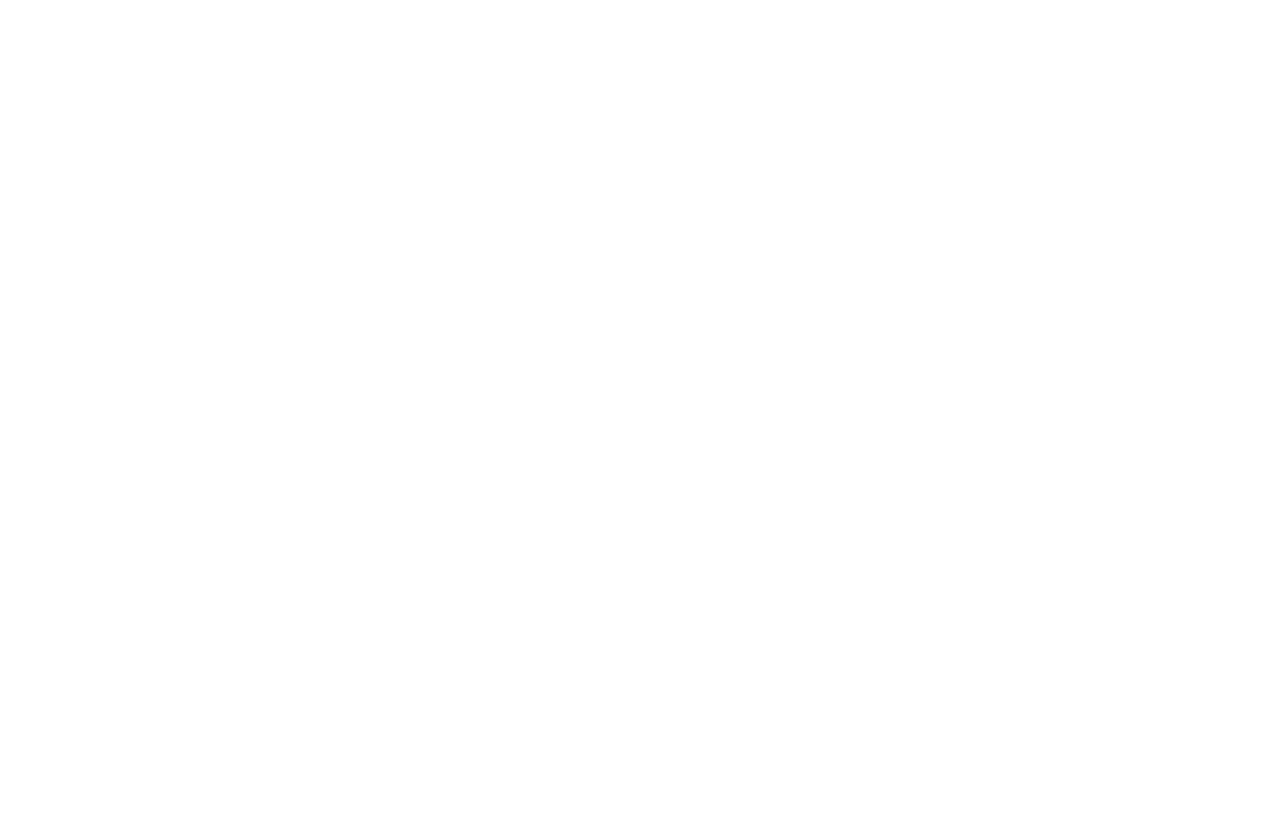
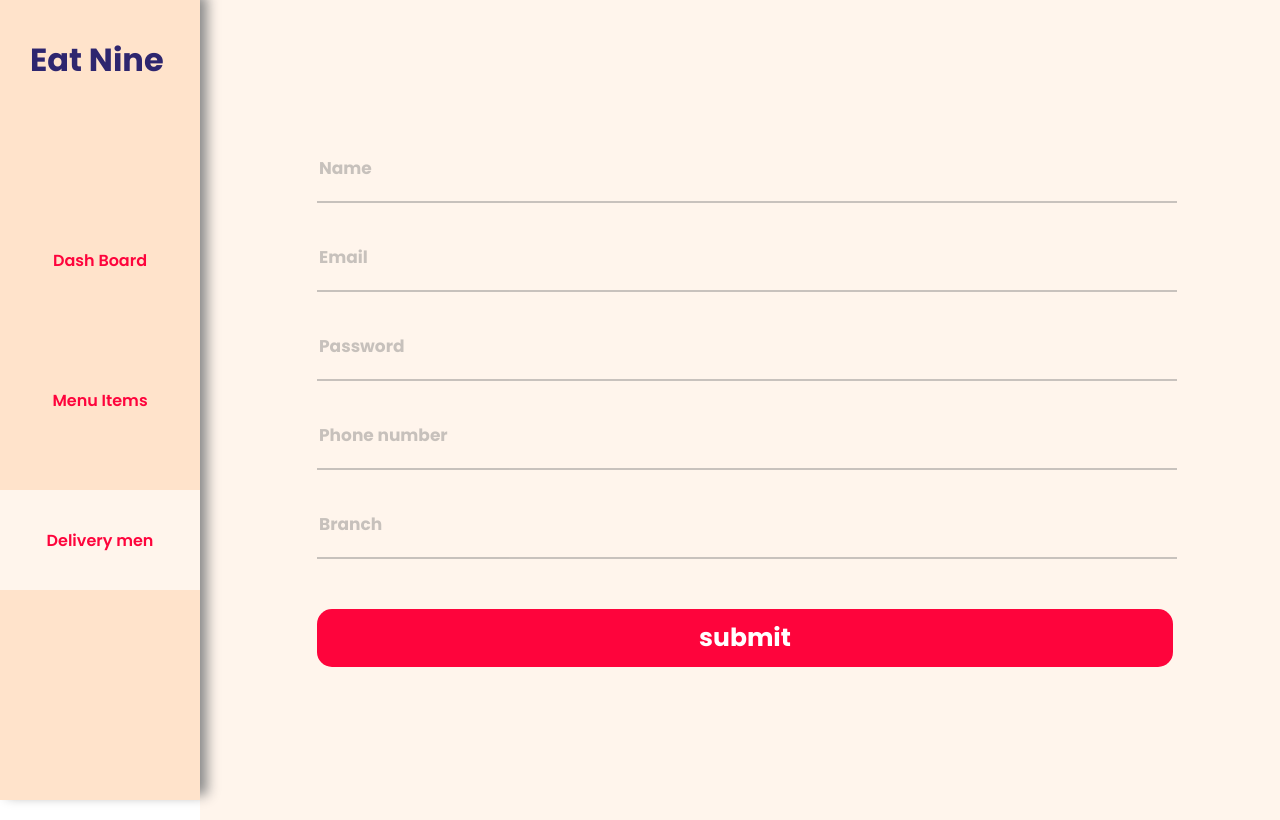
Before and after one commit to AbdullatifHabiba/Restaurant, a React (Create React App) app in the folder Frontend/restaurant/: page /admin/delivery-men/add-new-delivery in a window 1280 px wide. Before the commit this address had no page. Built offline with nearby package versions, Linux system fonts and the light colour scheme.

Commit message:
RES-47 added delivery men page and adding new delivery man page for admin.

```diff
--- a/Frontend/restaurant/src/AdminPage/AddItem.js
+++ b/Frontend/restaurant/src/AdminPage/AddItem.js
@@ -4,11 +4,18 @@
 function AddItem() {
   let nav = useNavigate();
   const location = useLocation();
-  let [data, setdata] = React.useState({ name: "", describe: "", price: "", available: "" });
+  let [data, setdata] = React.useState({
+    name: "",
+    describe: "",
+    price: "",
+    available: "",
+  });
   let [error, setError] = React.useState(false);
   let [succ, setSucc] = React.useState(false);
   const [selectedFile, setSelectedFile] = React.useState(null);
-  let func = () => { console.log(selectedFile) }
+  let func = () => {
+    console.log(selectedFile);
+  };
   let handleSubmit = async (e) => {
     e.preventDefault();
     let form = new FormData();
@@ -25,20 +32,30 @@
     console.log(message);
     if (message.state === "success") {
       setSucc(true);
-    }
-    else {
+    } else {
       setError(true);
     }
-  }
+  };
   return (
     <div className="admin-container">
       <h1 className="Logo2">Eat Nine</h1>
       <div className="side-bar">
-        <div className="side-bar-link" onClick={() => nav("/admin", { state: location.state })}>Dash Board</div>
-        <div className="side-bar-link active" onClick={() => nav("/admin/menu-items", { state: location.state })}>
+        <div
+          className="side-bar-link"
+          onClick={() => nav("/admin", { state: location.state })}
+        >
+          Dash Board
+        </div>
+        <div
+          className="side-bar-link active"
+          onClick={() => nav("/admin/menu-items", { state: location.state })}
+        >
           Menu Items
         </div>
-        <div className="side-bar-link">
+        <div
+          className="side-bar-link"
+          onClick={() => nav("/admin/delivery-men", { state: location.state })}
+        >
           Delivery men
         </div>
       </div>
@@ -78,20 +95,46 @@
             name="file"
             onChange={(e) => setSelectedFile(e.target.files[0])}
           />
-          <input className="btn-submit" type="submit" value="submit" onClick={func} />
+          <input
+            className="btn-submit"
+            type="submit"
+            value="submit"
+            onClick={func}
+          />
         </form>
-        {succ && <div className='ErrorPOP Success'>
-          <div className='PopUP'>
-            <p className="green">Item added successfully</p>
-            <button className="back-green" onClick={() => { setSucc(() => { return false; }) }}>OK</button>
+        {succ && (
+          <div className="ErrorPOP Success">
+            <div className="PopUP">
+              <p className="green">Item added successfully</p>
+              <button
+                className="back-green"
+                onClick={() => {
+                  setSucc(() => {
+                    return false;
+                  });
+                }}
+              >
+                OK
+              </button>
+            </div>
           </div>
-        </div>}
-        {error && <div className='ErrorPOP'>
-          <div className='PopUP'>
-            <p>There was an error, the item wasn't added!!</p>
-            <button onClick={() => { setError(() => { return false; }) }}>OK</button>
+        )}
+        {error && (
+          <div className="ErrorPOP">
+            <div className="PopUP">
+              <p>There was an error, the item wasn't added!!</p>
+              <button
+                onClick={() => {
+                  setError(() => {
+                    return false;
+                  });
+                }}
+              >
+                OK
+              </button>
+            </div>
           </div>
-        </div>}
+        )}
       </div>
     </div>
   );
--- a/Frontend/restaurant/src/AdminPage/Admin.js
+++ b/Frontend/restaurant/src/AdminPage/Admin.js
@@ -10,7 +10,7 @@
       <div className="side-bar">
         <div className="side-bar-link active">Dash Board</div>
         <div className="side-bar-link" onClick={() => nav("./menu-items", { state: location.state })}>Menu Items</div>
-        <div className="side-bar-link" onClick={() => nav("./delivery", { state: location.state })}>Delivery men</div>
+        <div className="side-bar-link" onClick={() => nav("/admin/delivery-men", { state: location.state })}>Delivery men</div>
       </div>
       <div className="admin-main">
         <div className='CHeader'>
--- /dev/null
+++ b/Frontend/restaurant/src/AdminPage/AdminDelivery/AddDeliveryman.js
@@ -0,0 +1,137 @@
+import React from 'react'
+import "../admin.css";
+import bcrypt from "bcryptjs";
+import { environment } from "../../environment";
+import { useNavigate, useLocation } from "react-router-dom";
+function AddDeliveryman() {
+    let nav = useNavigate();
+    const location = useLocation();
+    let [data, setdata] = React.useState({
+      name: "",
+      email: "",
+      password: "",
+      phone: "",
+      branch:""
+    });
+    let [error, setError] = React.useState(false);
+    let [succ, setSucc] = React.useState(false);
+    let handleSubmit = async (e) => {
+      e.preventDefault();
+      let result = await fetch(`${environment.env}/add-delivery`, {
+        method: "POST",
+        body: JSON.stringify({...data,password:bcrypt.hashSync(data.password, "$2a$10$CwTycUXWue0Thq9StjUM0u")}),
+      });
+      let message = await result.json();
+      console.log(message);
+      if (message.state === "success") {
+        setSucc(true);
+      } else {
+        setError(true);
+      }
+    };
+    return (
+      <div className="admin-container">
+        <h1 className="Logo2">Eat Nine</h1>
+        <div className="side-bar">
+          <div
+            className="side-bar-link"
+            onClick={() => nav("/admin", { state: location.state })}
+          >
+            Dash Board
+          </div>
+          <div
+            className="side-bar-link"
+            onClick={() => nav("/admin/menu-items", { state: location.state })}
+          >
+            Menu Items
+          </div>
+          <div
+            className="side-bar-link active"
+            onClick={() => nav("/admin/delivery-men", { state: location.state })}
+          >
+            Delivery men
+          </div>
+        </div>
+        <div className="admin-items-main">
+          <form onSubmit={handleSubmit}>
+            <input
+              type="text"
+              name="name"
+              placeholder="Name"
+              value={data.name}
+              onChange={(e) => setdata({ ...data, name: e.target.value })}
+            />
+            <input
+              type="text"
+              name="email"
+              placeholder="Email"
+              value={data.email}
+              onChange={(e) => setdata({ ...data, email: e.target.value })}
+            />
+            <input
+              type="password"
+              name="password"
+              placeholder="Password"
+              value={data.password}
+              onChange={(e) => setdata({ ...data, password: e.target.value })}
+            />
+            <input
+              type="text"
+              name="phone"
+              placeholder="Phone number"
+              value={data.phone}
+              onChange={(e) => setdata({ ...data, phone: e.target.value })}
+            />
+            <input
+              type="text"
+              name="branch"
+              placeholder="Branch"
+              value={data.branch}
+              onChange={(e) => setdata({ ...data, branch: e.target.value })}
+            />
+            <input
+              className="btn-submit"
+              type="submit"
+              value="submit"
+              onClick={handleSubmit}
+            />
+          </form>
+          {succ && (
+            <div className="ErrorPOP Success">
+              <div className="PopUP">
+                <p className="green">delivery added successfully</p>
+                <button
+                  className="back-green"
+                  onClick={() => {
+                    setSucc(() => {
+                      return false;
+                    });
+                  }}
+                >
+                  OK
+                </button>
+              </div>
+            </div>
+          )}
+          {error && (
+            <div className="ErrorPOP">
+              <div className="PopUP">
+                <p>There was an error, the delivery wasn't added!!</p>
+                <button
+                  onClick={() => {
+                    setError(() => {
+                      return false;
+                    });
+                  }}
+                >
+                  OK
+                </button>
+              </div>
+            </div>
+          )}
+        </div>
+      </div>
+      )
+}
+
+export default AddDeliveryman
--- /dev/null
+++ b/Frontend/restaurant/src/AdminPage/AdminDelivery/AdminDeliveryMen.js
@@ -0,0 +1,72 @@
+import React from "react";
+import "../admin.css";
+import { environment } from "../../environment";
+import { useNavigate, useLocation } from "react-router-dom";
+import DeliveryCard from "./DeliveryCard";
+import { BsPlusCircleFill } from "react-icons/bs";
+function AdminDeliveryMen() {
+  let nav = useNavigate();
+  const location = useLocation();
+  let [delivery, setDelivery] = React.useState([]);
+  React.useEffect(() => {
+    async function getFood() {
+      let result = await fetch(`${environment.env}/menu`, {
+        method: "get",
+        headers: {
+          "Content-type": "application/json",
+        },
+      });
+      let res = await result.json();
+      setDelivery(res);
+    }
+    getFood();
+  }, []);
+  let Delivery = delivery.map((item) => {
+    return (
+      <DeliveryCard
+        name={item.name}
+        email={item.email}
+        phone={item.phone}
+        branch={item.branch}
+        id={item.id}
+      />
+    );
+  });
+  return (
+    <div className="admin-container">
+      <h1 className="Logo2">Eat Nine</h1>
+      <div className="side-bar">
+        <div
+          className="side-bar-link"
+          onClick={() => nav("/admin", { state: location.state })}
+        >
+          Dash Board
+        </div>
+        <div
+          className="side-bar-link"
+          onClick={() => nav("/admin/menu-items", { state: location.state })}
+        >
+          Menu Items
+        </div>
+        <div
+          className="side-bar-link active"
+          onClick={() => nav("/admin/delivery-men", { state: location.state })}
+        >
+          Delivery men
+        </div>
+      </div>
+      <div className="admin-main">
+        <div className="add-new">
+          <div
+            onClick={() => nav("./add-new-delivery", { state: location.state })}
+          >
+            <BsPlusCircleFill /> Add New Delivery
+          </div>
+        </div>
+        <div className="del-container">{Delivery}</div>
+      </div>
+    </div>
+  );
+}
+
+export default AdminDeliveryMen;
--- /dev/null
+++ b/Frontend/restaurant/src/AdminPage/AdminDelivery/DeliveryCard.js
@@ -0,0 +1,33 @@
+import React from "react";
+import './admindelivery.css';
+import { environment } from "../../environment";
+import {MdDelete} from "react-icons/md";
+function DeliveryCard(props) {
+    let deleteItem = async(e)=>{
+        let result = await fetch(`${environment}/delete-delivery/${props.id}`, { method: 'DELETE' });
+        let res = await result.json();
+        if(res.state==="success"){
+            window.location.reload();
+        }else{
+            return;
+        }
+    }
+  return (
+    <div className="del-card">
+      <details>
+        <summary>
+          <div className="name">{props.id}- {props.name}</div>
+        </summary>
+
+        <div className="Info">
+          <p><span>E-mail:</span> {props.email}</p>
+          <p><span>Phone:</span> {props.phone}</p>
+          <p><span>Branch:</span> {props.branch}</p>
+          <div className="delete-btn" onClick={deleteItem}> <MdDelete/></div>
+        </div>
+      </details>
+    </div>
+  );
+}
+
+export default DeliveryCard;
--- /dev/null
+++ b/Frontend/restaurant/src/AdminPage/AdminDelivery/admindelivery.css
@@ -0,0 +1,60 @@
+@import url('https://fonts.googleapis.com/css2?family=Poppins:ital,wght@0,100;0,200;0,300;0,400;0,500;0,600;0,700;0,800;0,900;1,100;1,200;1,300;1,400;1,500;1,600;1,700;1,800;1,900&display=swap');
+
+* {
+    font-family: Poppins;
+}
+.del-card{
+    display: flex;
+    flex-direction: column;
+    min-width: 50%;
+    max-width: 100%;
+    background-color: rgba(255, 255, 255, 0.363);
+    padding: 20px 40px;
+    margin-bottom: 30px;
+    border-radius: 30px;
+    box-shadow: 7px 5px 5px #888888;
+}
+.Info{
+    display: flex;
+    flex-direction: column;
+    align-items: flex-start;
+    justify-content: center;
+}
+.Info p{
+    color: black;
+    font-size: 23px;
+ }
+ .Info span{
+    color: #FE043C;
+    text-decoration: underline;
+ }
+ details summary {
+    cursor: pointer;
+    color: #FE043C;
+    font-size: 32px;
+    font-weight: 700;
+  }
+  ::marker {
+    color: #FE043C;
+  }
+  details summary > * {
+    display: inline;
+  }
+.del-container{
+    display: flex;
+    flex-direction: column;
+    justify-content: center;
+    align-items: center;
+    margin-top: 60px;
+}
+.delete-btn{
+    width: 100%;
+    height: 50px;
+    background-color: #FE043C;
+    display: flex;
+    justify-content: center;
+    align-items: center;
+    font-size: 30px;
+    color: white;
+    cursor: pointer;
+}
--- a/Frontend/restaurant/src/AdminPage/AdminItems.js
+++ b/Frontend/restaurant/src/AdminPage/AdminItems.js
@@ -39,7 +39,7 @@
           Dash Board
         </div>
         <div className="side-bar-link active" onClick={() => nav("/admin/menu-items", { state: location.state })}>Menu Items</div>
-        <div className="side-bar-link">Delivery men</div>
+        <div className="side-bar-link" onClick={() => nav("/admin/delivery-men", { state: location.state })}>Delivery men</div>
       </div>
       <div className="admin-main">
         <div className="add-new">
--- a/Frontend/restaurant/src/AdminPage/admin.css
+++ b/Frontend/restaurant/src/AdminPage/admin.css
@@ -65,9 +65,13 @@
     display: flex;
     flex-direction: row;
     flex-wrap: wrap;
+    margin-top: 50px;
 }
 
 .add-new {
+    position: fixed;
+    top: 30px;
+    left: 230px;
     display: flex;
     flex-direction: row;
     gap: 50px;
--- a/Frontend/restaurant/src/App.js
+++ b/Frontend/restaurant/src/App.js
@@ -11,6 +11,8 @@
 import AddItem from './AdminPage/AddItem';
 import Payment from './PaymentPage/Payment';
 import Profile from './ProfilePage/Profile';
+import AdminDeliveryMen from './AdminPage/AdminDelivery/AdminDeliveryMen';
+import AddDeliveryman from './AdminPage/AdminDelivery/AddDeliveryman';
 function App() {
   return (
 
@@ -19,13 +21,14 @@
         <Route path="/" element={<HomePage />} />
         <Route path="/signin" element={<Signin />} />
         <Route path="/signup" element={<SignUp />} />
-
         <Route path="/CustomerMenu" element={<CustomerMenu />} />
         <Route path="/CustomerMenu/Payment" element={<Payment />} />
         <Route path="/CustomerMenu/Profile" element={<Profile />} />
         <Route path="/admin" element={<Admin />} />
         <Route path="/admin/menu-items" element={<AdminItems />} />
         <Route path="/admin/menu-items/add-new-item" element={<AddItem />} />
+        <Route path="/admin/delivery-men" element={<AdminDeliveryMen />} />
+        <Route path="/admin/delivery-men/add-new-delivery" element={<AddDeliveryman />} />
 
       </Routes>
     </Router>
```
Also changed, not shown: 2 other files (tests, documents, lock files or other folders).
